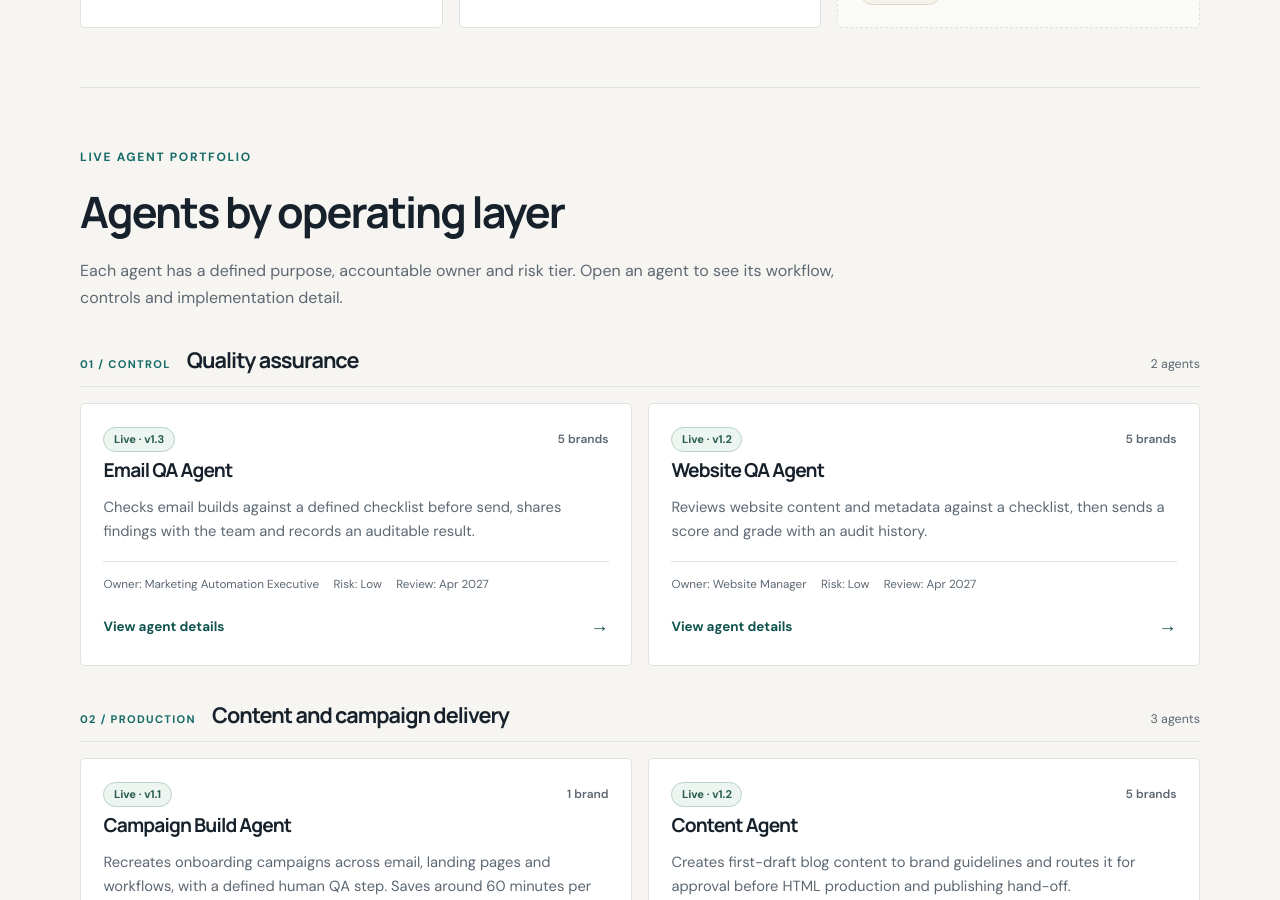
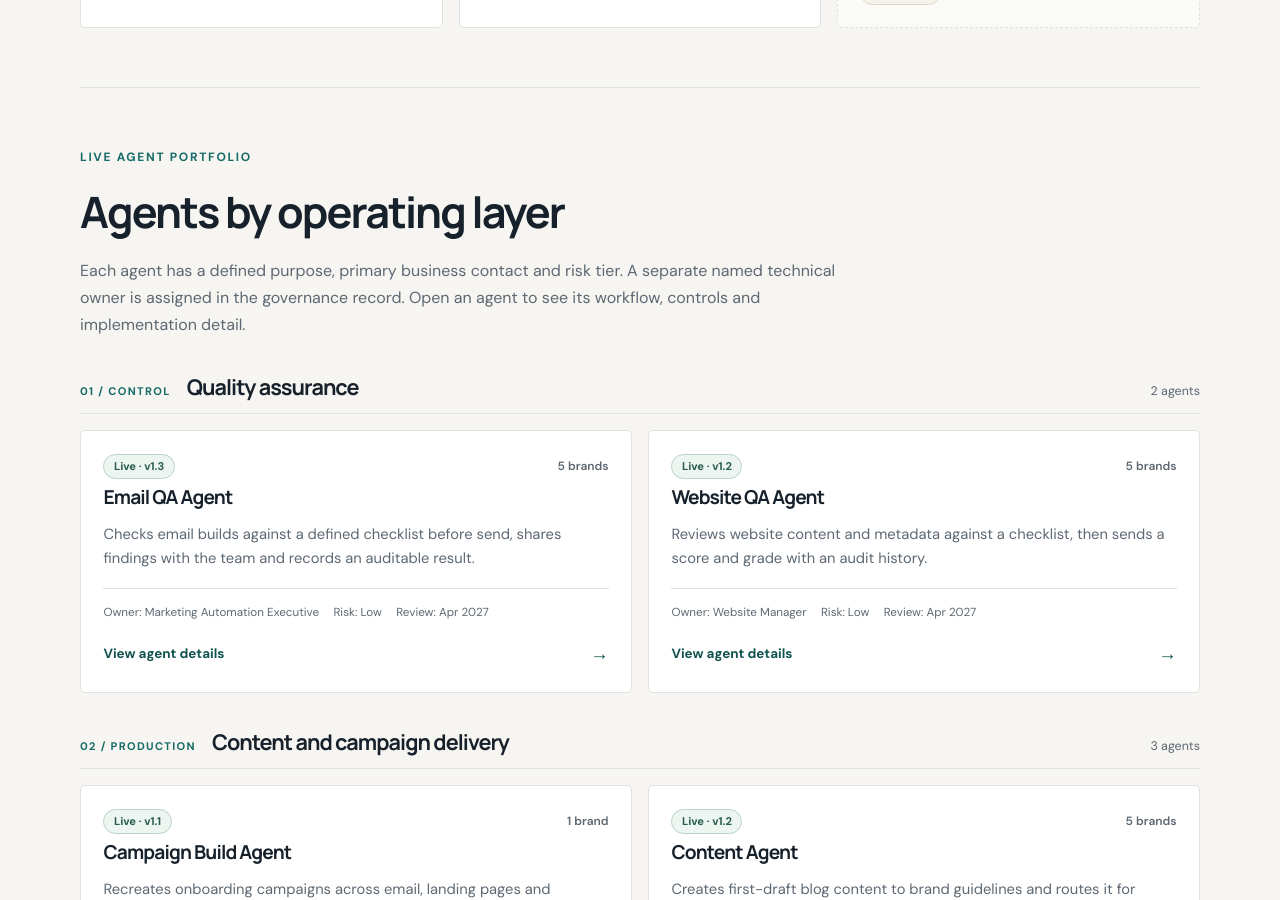
Before and after one commit to georgefwmurray/Marketing-Operations-Control-Centre, a Jekyll site: the page built from Agent-Registry.md, in a window 1280 px wide and 900 px high, scrolled down 1771 px. Built offline with Jekyll 4.4.1, drawn with Linux system fonts in a browser that asks for light colours.

Commit message:
Clarify dual ownership in public agent registry

```diff
--- a/Agent-Registry.md
+++ b/Agent-Registry.md
@@ -41,7 +41,7 @@ description: "Explore 11 AI-enabled marketing operations agents across six opera
   <div class="section-heading">
     <p class="eyebrow">Live agent portfolio</p>
     <h2>Agents by operating layer</h2>
-    <p>Each agent has a defined purpose, accountable owner and risk tier. Open an agent to see its workflow, controls and implementation detail.</p>
+    <p>Each agent has a defined purpose, primary business contact and risk tier. A separate named technical owner is assigned in the governance record. Open an agent to see its workflow, controls and implementation detail.</p>
   </div>
 
   <div class="agent-layer-heading"><span class="layer-index">01 / CONTROL</span><h3>Quality assurance</h3><span class="layer-count">2 agents</span></div>
```
